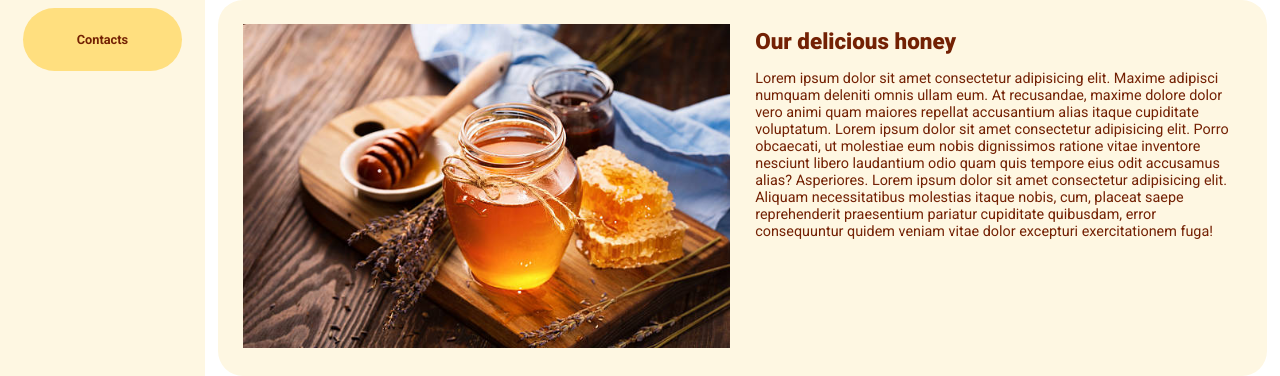
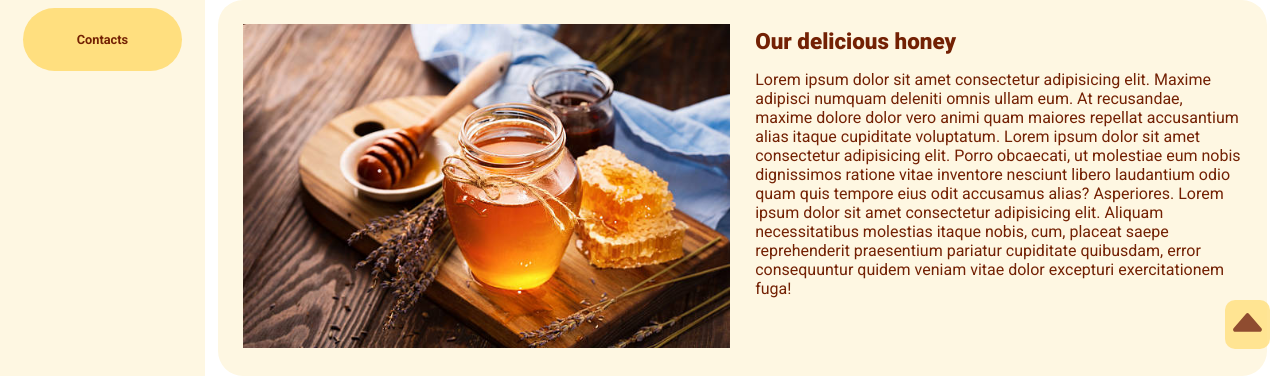
Before and after one commit to Channilol/EPICODE_S5L3, a plain HTML site: page index.html in a window 1280 px wide. Shown: the part 441-817 px from the top of the page. Drawn offline with Linux system fonts and the light colour scheme.

Commit message:
toTop button added

```diff
--- a/assets/css/style.css
+++ b/assets/css/style.css
@@ -273,6 +273,30 @@ h3 {
     }
 }
 
+#stickyToTop {
+    display: fixed;
+    position: fixed;
+    bottom: 10px;
+    right: 10px;
+    z-index: 10;
+}
+
+.tornaTop {
+    background-color: #ffdf7f;
+    border-radius: 10px;
+    width: 45px;
+    opacity: 0.8;
+    transition: opacity 0.3s ease;
+}
+
+.tornaTop a svg {
+    fill: #732104;
+}
+
+.tornaTop:hover {
+    opacity: 1;
+}
+
 @media screen and (min-width: 769px) {
     body {
         display: flex;
@@ -394,6 +418,10 @@ h3 {
         flex-basis: 23.6%;
         margin: 0 0.5vw;
     }
+
+    .articleContainer {
+        padding: 0 3vw;
+    }
 }
 
 @media screen and (min-width: 1200px) {
@@ -434,6 +462,6 @@ h3 {
     }
 
     .testoArticle p {
-        font-size: 0.9em;
+        font-size: 1em;
     }
 }
--- a/index.html
+++ b/index.html
@@ -30,7 +30,7 @@
         </nav>
     </header>
     <div id="bodyFlexMain">
-        <main>
+        <main id="top">
             <h1>Best Selling Products</h1>
             <div class="productCardsContainer">
                 <div class="productCard">
@@ -122,6 +122,16 @@
             </div>
         </div>
     </aside>
+    <div id="stickyToTop">
+        <div class="tornaTop">
+            <a href="#top"></a>
+        </div>
+    </div>
+    <div id="stickyToTop">
+        <div class="tornaTop">
+            <a href="#top"><svg xmlns="http://www.w3.org/2000/svg" class="ionicon" viewBox="0 0 512 512"><path d="M414 321.94L274.22 158.82a24 24 0 00-36.44 0L98 321.94c-13.34 15.57-2.28 39.62 18.22 39.62h279.6c20.5 0 31.56-24.05 18.18-39.62z"/></svg></a>
+        </div>
+    </div>
 </div>
 </body>
 </html>
```
Also changed, not shown: assets/img/caret-up-outline.svg (added).
